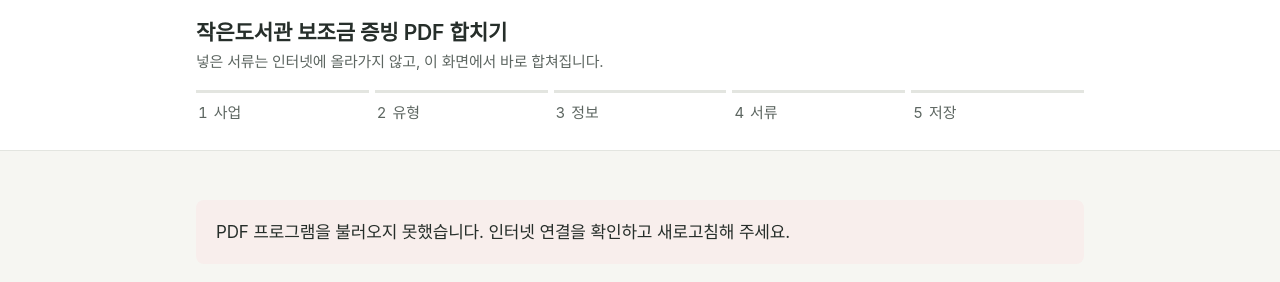
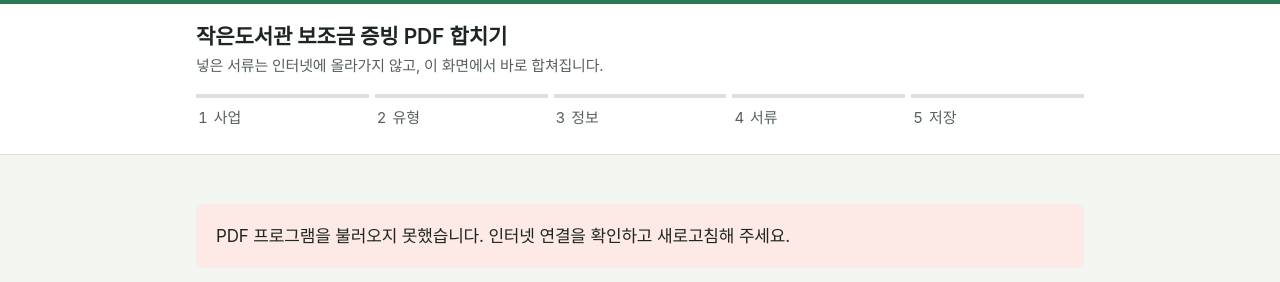
Before and after one commit to zmzmt87/smalllibrary-pdf, a plain HTML site: page index.html in a window 1280 px wide. Shown: the top 282 px of the page. Drawn offline with nearby package versions, Linux system fonts and the light colour scheme; a web font is replaced by a local one.

Commit message:
색을 더 맑고 또렷하게: 초록·노랑·빨강 채도 올리고 상태 표시 강조

```diff
--- a/style.css
+++ b/style.css
@@ -4,22 +4,24 @@
  * 굵기: 제목 600 / 버튼·이름 500 / 나머지 400. 선은 1px(입력칸·보조 버튼 1.5px). 그림자 없음.
  */
 :root {
-  --paper: #f6f6f2;
+  --paper: #f3f5f1;
   --surface: #ffffff;
-  --ink: #262e2a;
-  --ink-muted: #5d6661;
-  --line: #e3e5e0;
-  --line-strong: #8f9892;
-  --brand: #4a6e60;
-  --brand-deep: #3b5a4e;
+  --ink: #1e2622;
+  --ink-muted: #56615b;
+  --line: #dce1db;
+  --line-strong: #87928b;
+  --brand: #2a7a59;
+  --brand-deep: #1f6347;
   --on-brand: #ffffff;
-  --brand-tint: #eef3f0;
-  --folder: #d9c9a0;
-  --folder-tint: #f7f2e6;
-  --on-folder: #4b4128;
-  --stamp: #9c4a40;
-  --stamp-tint: #f8eeec;
-  --focus: #4767b0;
+  --brand-tint: #e3f2ea;
+  --brand-line: #a9d5bf;
+  --folder: #f2d27a;
+  --folder-tint: #fdf4d9;
+  --on-folder: #463406;
+  --folder-ink: #7a5a0a;
+  --stamp: #c0412f;
+  --stamp-tint: #fdeae6;
+  --focus: #3462c4;
   --scrim: rgba(20, 26, 23, 0.45);
 
   --font-sans: "Pretendard Variable", Pretendard, -apple-system, "Apple SD Gothic Neo", "Malgun Gothic", sans-serif;
@@ -33,10 +35,11 @@
 }
 @media (prefers-color-scheme: dark) {
   :root {
-    --paper: #151816; --surface: #1c201e; --ink: #e4e8e5; --ink-muted: #a8b0ab;
-    --line: #2c312e; --line-strong: #68716c; --brand: #93b8a8; --brand-deep: #b4d0c3;
-    --on-brand: #14201b; --brand-tint: #222c27; --folder: #7d6f4c; --folder-tint: #2a2720;
-    --on-folder: #f1e8d2; --stamp: #d99a90; --stamp-tint: #2e2221; --focus: #9fb3e3;
+    --paper: #131715; --surface: #1b201d; --ink: #e7ece9; --ink-muted: #a9b3ad;
+    --line: #2d3430; --line-strong: #6b766f; --brand: #5cc492; --brand-deep: #86d8b0;
+    --on-brand: #0d1f16; --brand-tint: #1a3328; --brand-line: #2f6a4f; --folder: #d9b452;
+    --folder-tint: #33290f; --on-folder: #2a1f04; --folder-ink: #ecc96a;
+    --stamp: #ff8a78; --stamp-tint: #3a1f1a; --focus: #8eaaf0;
     --scrim: rgba(0, 0, 0, 0.6);
     color-scheme: dark;
   }
@@ -57,7 +60,7 @@ b, strong { font-weight: 500; }
 :focus-visible { outline: 3px solid var(--focus); outline-offset: 2px; }
 
 /* ---------- 머리 ---------- */
-.top { background: var(--surface); border-bottom: 1px solid var(--line); }
+.top { background: var(--surface); border-bottom: 1px solid var(--line); border-top: 4px solid var(--brand); }
 .top .wrap { padding-block: 18px 16px; }
 .top h1 { font-size: 1.24rem; line-height: 1.4; font-weight: 600; margin: 0; }
 .privacy { margin: 2px 0 16px; color: var(--ink-muted); font-size: 0.88rem; }
@@ -69,11 +72,11 @@ b, strong { font-weight: 500; }
 .steps button {
   width: 100%; min-height: var(--target-min); padding: 8px 2px 0; text-align: left;
   display: flex; align-items: baseline; gap: 6px;
-  border: 0; border-top: 3px solid var(--line); background: none; border-radius: 0;
+  border: 0; border-top: 4px solid var(--line); background: none; border-radius: 0;
   font: inherit; font-size: 0.88rem; color: var(--ink-muted); cursor: pointer;
 }
 .steps b { font-weight: 400; font-variant-numeric: tabular-nums; }
-.steps li.done button { border-top-color: var(--brand); color: var(--ink); }
+.steps li.done button { border-top-color: var(--brand-line); color: var(--ink); }
 .steps li.current button { border-top-color: var(--brand); color: var(--brand); font-weight: 500; }
 .steps li.current b { font-weight: 500; }
 .steps button:disabled { cursor: default; }
@@ -107,7 +110,8 @@ h2.q { font-size: 1.65rem; line-height: 1.36; font-weight: 600; margin: 4px 0 8p
 
 /* ---------- 사용 방법 ---------- */
 .howto { background: var(--surface); border: 1px solid var(--line); border-radius: var(--r-lg); padding: 18px 22px 12px; margin-bottom: 40px; }
-.howto h2 { font-size: 1rem; font-weight: 500; margin: 0 0 4px; color: var(--brand); }
+.howto { border-left: 0; background: var(--brand-tint); border-color: var(--brand-line); }
+.howto h2 { font-size: 1rem; font-weight: 600; margin: 0 0 4px; color: var(--brand-deep); }
 .howto ol { margin: 0; padding-left: 1.3em; }
 .howto li { padding: 2px 0; }
 
@@ -120,8 +124,9 @@ h2.q { font-size: 1.65rem; line-height: 1.36; font-weight: 600; margin: 4px 0 8p
   padding: 18px 20px 16px; display: flex; flex-direction: column; gap: 4px;
   transition: border-color .15s, background-color .15s;
 }
-.card:hover { border-color: var(--brand); }
-.card.selected { border-color: var(--brand); background: var(--brand-tint); }
+.card:hover { border-color: var(--brand); background: var(--brand-tint); }
+.card.selected { border-color: var(--brand); box-shadow: inset 0 0 0 1px var(--brand); background: var(--brand-tint); }
+.card.selected .c-go { color: var(--brand-deep); }
 .c-tab {
   position: absolute; left: -1px; top: -24px; height: 24px; max-width: calc(100% + 1px); padding: 0 12px;
   background: var(--folder); color: var(--on-folder); font-size: 0.77rem; line-height: 24px; font-weight: 500;
@@ -153,7 +158,7 @@ input[type="radio"], input[type="checkbox"] { width: 20px; height: 20px; margin:
 .notice-kind { font-size: 0.82rem; font-weight: 500; color: var(--brand); white-space: nowrap; }
 .notice p { margin: 0; }
 .notice.warn { background: var(--folder-tint); }
-.notice.warn .notice-kind { color: var(--on-folder); }
+.notice.warn .notice-kind { color: var(--folder-ink); }
 .notice.problem { background: var(--stamp-tint); }
 .notice.problem .notice-kind { color: var(--stamp); }
 
@@ -161,6 +166,7 @@ input[type="radio"], input[type="checkbox"] { width: 20px; height: 20px; margin:
 #slots { display: grid; gap: 12px; }
 .slot { background: var(--surface); border: 1px solid var(--line); border-radius: var(--r-lg); padding: 18px 20px; transition: border-color .15s, background-color .15s; }
 .slot.over { border-color: var(--folder); background: var(--folder-tint); }
+.slot.filled { border-color: var(--brand-line); }
 .slot.missing { border-color: var(--stamp); background: var(--stamp-tint); }
 .slot-head { display: flex; align-items: center; gap: 10px; flex-wrap: wrap; }
 .slot-head .num {
@@ -174,7 +180,8 @@ input[type="radio"], input[type="checkbox"] { width: 20px; height: 20px; margin:
 .badge { display: inline-flex; align-items: center; height: 24px; padding: 0 8px; border-radius: var(--r-sm); font-size: 0.77rem; font-weight: 500; }
 .badge.req { border: 1px solid var(--stamp); color: var(--stamp); }
 .badge.opt { border: 1px dashed var(--line-strong); color: var(--ink-muted); }
-.badge.cnt { background: var(--brand-tint); color: var(--brand); border-radius: 999px; padding: 0 10px; font-variant-numeric: tabular-nums; }
+.badge.cnt { background: var(--brand); color: var(--on-brand); border-radius: 999px; padding: 0 10px; font-variant-numeric: tabular-nums; }
+.badge.req { background: var(--surface); }
 .slot .tip { margin: 6px 0 0 38px; color: var(--ink-muted); font-size: 0.88rem; line-height: 1.55; }
 .drop {
   margin-top: 12px; border: 1.5px dashed var(--line-strong); border-radius: var(--r-md); padding: 12px;
@@ -219,7 +226,7 @@ label.btn:focus-within { outline: 3px solid var(--focus); outline-offset: 2px; }
 .bottom-bar b { color: var(--ink); font-variant-numeric: tabular-nums; }
 .bar-btns { display: flex; gap: 8px; flex-wrap: wrap; }
 .over-limit { color: var(--stamp); }
-.split-note { color: var(--on-folder); }
+.split-note { color: var(--folder-ink); }
 
 /* ---------- 확인·저장 ---------- */
 .summary { list-style: none; padding: 0; margin: 16px 0 8px; background: var(--surface); border: 1px solid var(--line); border-radius: var(--r-lg); }
@@ -246,7 +253,7 @@ label.btn:focus-within { outline: 3px solid var(--focus); outline-offset: 2px; }
 .result .guide { margin: 12px 0 0; background: var(--brand-tint); border-radius: var(--r-md); padding: 12px 16px; }
 .result .again { display: flex; gap: 12px; align-items: center; flex-wrap: wrap; justify-content: space-between; border-top: 1px solid var(--line); margin-top: 18px; padding-top: 16px; }
 .result .again label { display: flex; align-items: center; }
-.warn { background: var(--folder-tint); color: var(--on-folder); border-radius: var(--r-md); padding: 10px 14px; margin: 12px 0 0; }
+.warn { background: var(--folder-tint); color: var(--ink); border-radius: var(--r-md); padding: 10px 14px; margin: 12px 0 0; }
 .dl-list { display: grid; gap: 8px; margin: 12px 0 0; }
 .btn.dl { flex-direction: column; align-items: flex-start; gap: 0; padding: 10px 18px; min-height: var(--target-big); }
 .btn.dl .dl-main { font-size: 1rem; }
```
